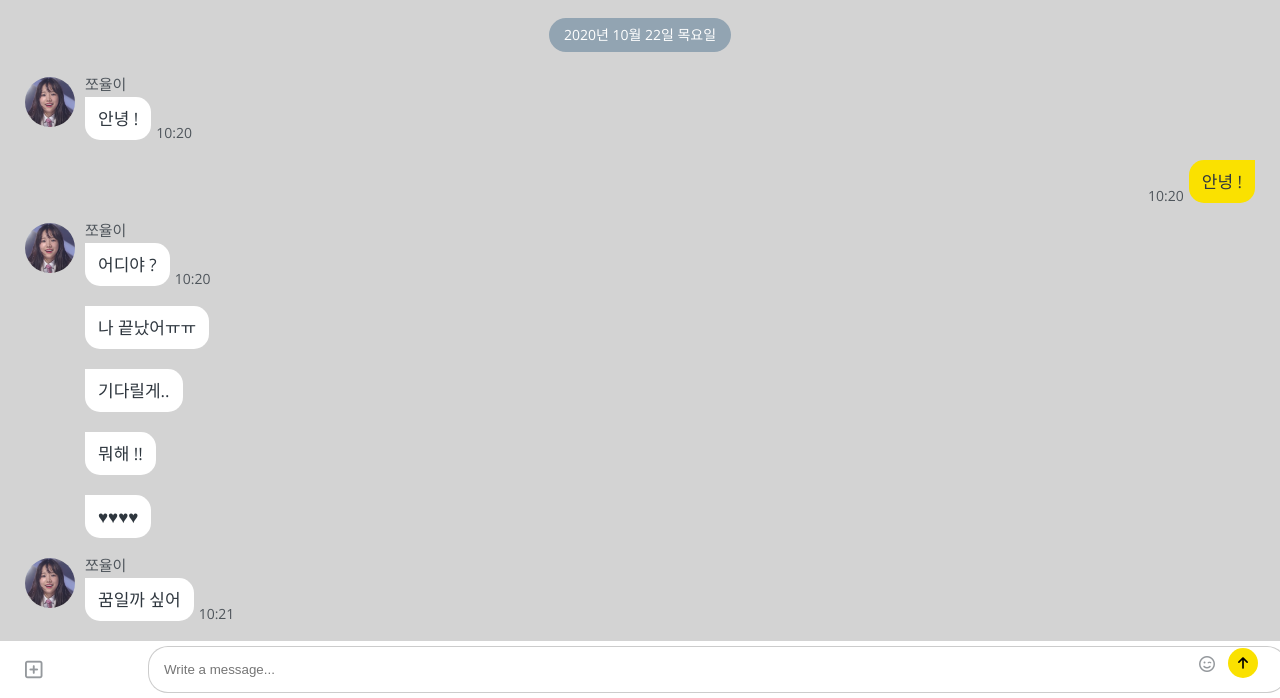
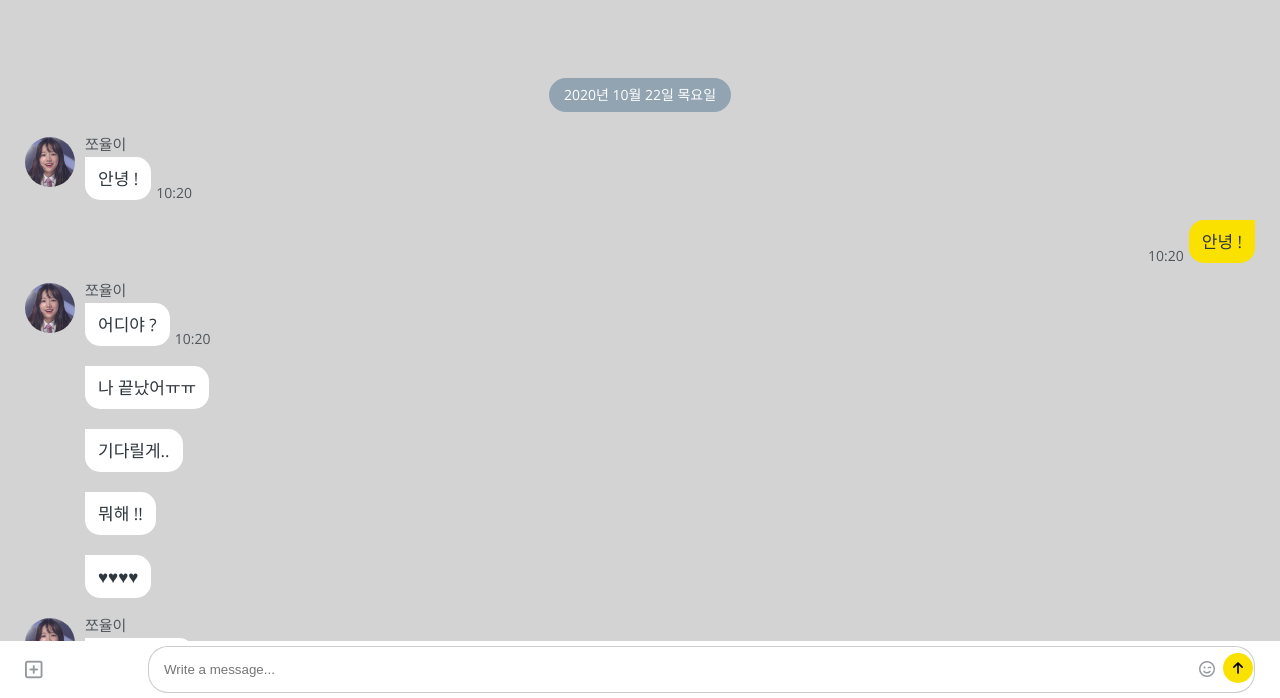
Before and after one commit to VVVVVVVIN/kokoa-clone-2020, a plain HTML site: page chat.html in a window 1280 px wide. Shown: the part 102-800 px from the top of the page. Drawn offline with nearby package versions, Linux system fonts and the light colour scheme.

Commit message:
#6.38 - 210202

```diff
--- a/css/screens/chat.css
+++ b/css/screens/chat.css
@@ -1,6 +1,6 @@
 #chat-screen {
   background-color: lightgray;
-  height: 11000vh;
+  height: 500vh;
 }
 
 #chat-screen .status-bar,
@@ -21,11 +21,23 @@
   z-index: 1;
 }
 
+@keyframes fadeIn {
+  from {
+    transform: translateY(30px);
+    opacity: 0;
+  }
+  to {
+    transform: none;
+    opacity: 1;
+  }
+}
+
 .main-chat {
-  margin-top: 120px;
+  margin-top: 180px;
   display: flex;
   flex-direction: column;
   align-items: center;
+  animation: fadeIn 0.8s linear;
 }
 
 .chat__timestamp {
@@ -125,18 +137,20 @@
   width: 100%;
   border: var(--main-border);
   border-radius: 20px;
+  box-sizing: border-box;
+  transition: all 0.3s ease-in-out;
 }
 
 .reply_column:last-child > i,
 .reply_column:last-child button {
   position: absolute;
-  right: -3px;
-  top: 2px;
+  right: 2px;
+  top: 7px;
 }
 
 .reply_column:last-child > i {
   right: 40px;
-  top: 10px;
+  top: 15px;
 }
 
 .reply_column button {
@@ -154,3 +168,20 @@
 .reply_column button:focus .reply_column button:active {
   outline: none;
 }
+
+.reply:focus-within .reply_column:first-child,
+.reply:focus-within .fa-smile-wink,
+.reply:focus-within button {
+  transition: opacity 0.3s ease-in-out;
+}
+
+.reply:focus-within .reply_column:first-child,
+.reply:focus-within .fa-smile-wink,
+.reply:focus-within button {
+  opacity: 0;
+}
+
+.reply:focus-within input {
+  width: 97vw;
+  transform: translateX(-10%);
+}
```
